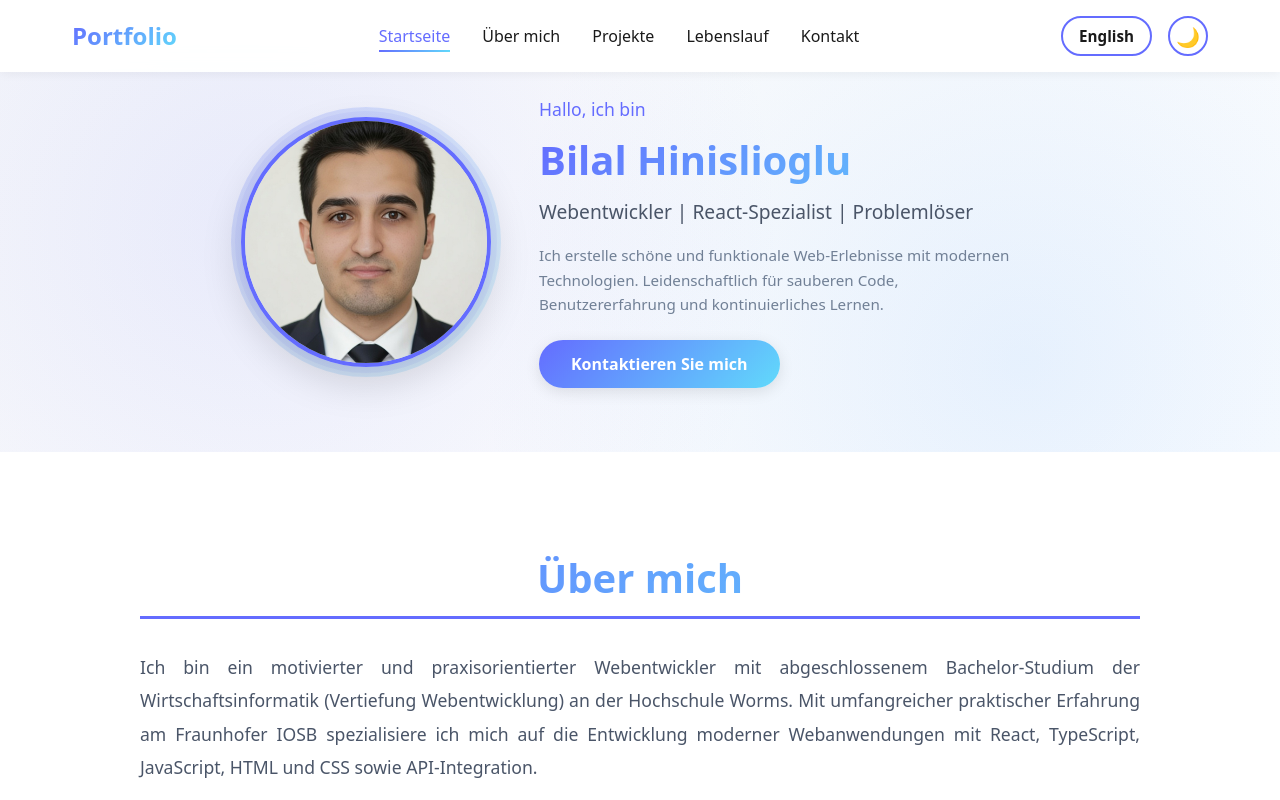
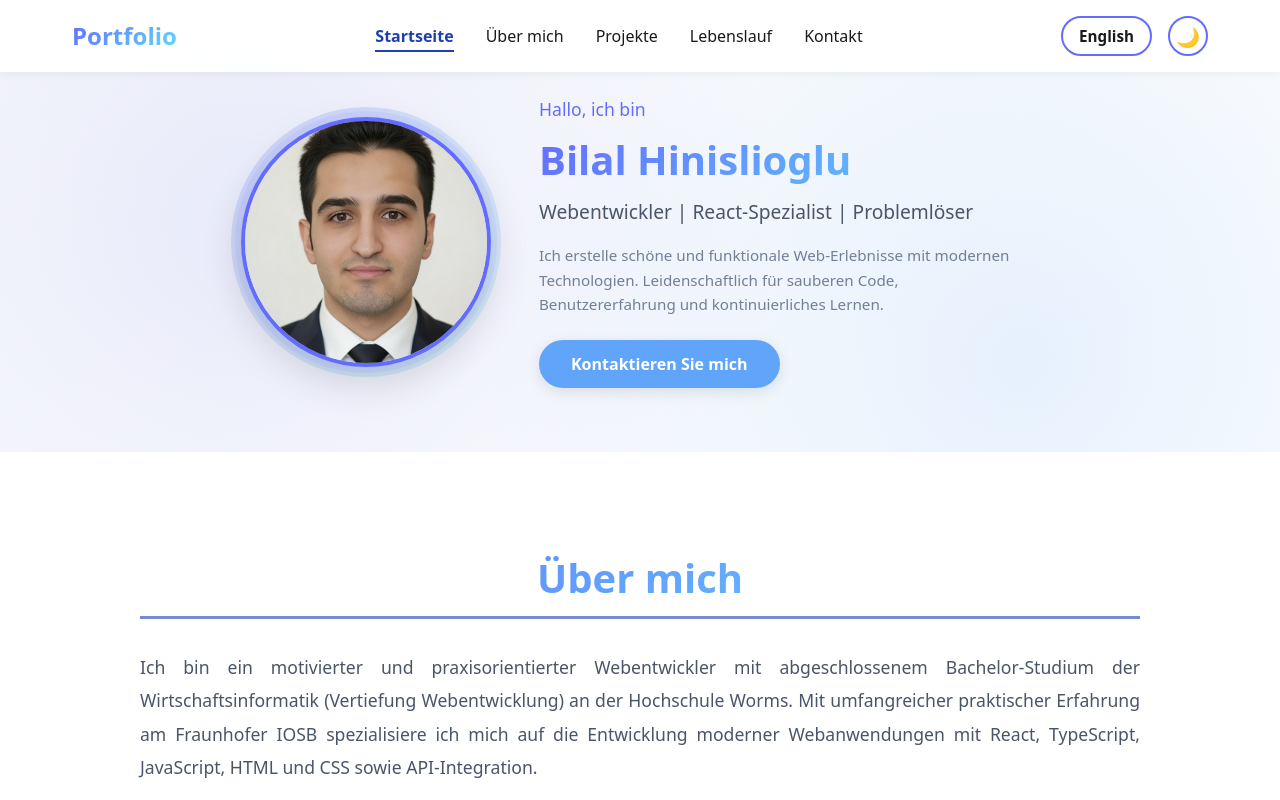
Before and after one commit to bilalsGitHub/portfolienew2026, a React (Vite) app: page / in a window 1280 px wide. Shown: the top 800 px of the page. Built offline with nearby package versions, Linux system fonts and the light colour scheme.

Commit message:
updated 1.1

```diff
--- a/src/components/About.css
+++ b/src/components/About.css
@@ -74,7 +74,7 @@
   color: var(--text-primary);
   font-weight: 600;
   padding-bottom: 0.5rem;
-  border-bottom: 2px solid var(--border-color);
+  border-bottom: 2px solid rgba(30, 64, 175, 0.6);
 }
 
 .skills-grid {
--- a/src/components/About.tsx
+++ b/src/components/About.tsx
@@ -15,7 +15,6 @@ const skills: Skill[] = [
   { name: "HTML5", category: "Frontend" },
   { name: "CSS3", category: "Frontend" },
   { name: "TailwindCSS", category: "Frontend" },
-  { name: "Redux", category: "Frontend" },
   { name: "Python (Scripting, Automation)", category: "Tools" },
   { name: "Node.js", category: "Backend" },
   { name: "SQL", category: "Backend" },
--- a/src/components/Header.css
+++ b/src/components/Header.css
@@ -67,18 +67,26 @@
   left: 0;
   width: 0;
   height: 2px;
-  background: linear-gradient(135deg, var(--accent-primary), var(--accent-secondary));
+  background: var(--accent-primary);
   transition: width 0.3s ease;
 }
 
-.nav-list a:hover::after,
-.nav-list a.active::after {
+.nav-list a:hover::after {
   width: 100%;
 }
 
-.nav-list a:hover,
+.nav-list a.active::after {
+  width: 100%;
+  background: #1e40af;
+}
+
+.nav-list a:hover {
+  color: var(--accent-primary);
+}
+
 .nav-list a.active {
-  color: var(--accent-primary);
+  color: #1e40af;
+  font-weight: 600;
 }
 
 .menu-toggle {
--- a/src/components/Hero.css
+++ b/src/components/Hero.css
@@ -160,7 +160,7 @@
   padding: 0.8rem 2rem;
   font-size: 1rem;
   font-weight: 600;
-  background: linear-gradient(135deg, var(--accent-primary), var(--accent-secondary));
+  background: #60a5fa;
   color: white;
   border: none;
   border-radius: 50px;
@@ -172,6 +172,7 @@
 .hero-cta:hover {
   transform: translateY(-3px);
   box-shadow: 0 6px 20px var(--shadow-lg);
+  background: #1e40af;
 }
 
 .hero-cta:active {
--- a/src/components/Projects.css
+++ b/src/components/Projects.css
@@ -407,6 +407,23 @@
   line-height: 1.3;
 }
 
+.project-url {
+  display: inline-block;
+  color: var(--accent-primary);
+  text-decoration: none;
+  font-size: 1rem;
+  font-weight: 500;
+  margin-bottom: 0.5rem;
+  transition: all 0.3s ease;
+  border-bottom: 1px solid transparent;
+}
+
+.project-url:hover {
+  color: var(--accent-secondary);
+  border-bottom-color: var(--accent-secondary);
+  transform: translateX(3px);
+}
+
 .project-tagline {
   font-size: 1.1rem;
   color: var(--accent-primary);
--- a/src/components/Projects.tsx
+++ b/src/components/Projects.tsx
@@ -98,8 +98,6 @@ const projects: Project[] = [
         features: ["Server Components", "Client Components", "Optimistic UI", "React Memoization"]
       }
     },
-    demoUrl: "https://habits-demo.example.com",
-    githubUrl: "https://github.com",
     images: ["/habitapp.png"]
   },
   {
@@ -167,8 +165,6 @@ const projects: Project[] = [
         features: ["Canvas-Animation (requestAnimationFrame)", "Echtzeit-Zustandsverwaltung", "Responsives Design", "Tastaturkürzel (F11, ESC)"]
       }
     },
-    demoUrl: "https://eyetracking-demo.example.com",
-    githubUrl: "https://github.com",
     images: ["/eyetracking1.png"]
   },
   {
@@ -239,7 +235,6 @@ const projects: Project[] = [
       }
     },
     demoUrl: "https://blackfocusvercel.vercel.app/",
-    githubUrl: "https://github.com",
     images: ["/blackfocus1.png", "/blackfocus2.png", "/blackfocus3.png"]
   },
   {
@@ -306,9 +301,7 @@ const projects: Project[] = [
         backend: ["OpenAI GPT API (für KI-Analyse)", "LocalStorage API", "Client-seitige Verarbeitung"],
         features: ["KI-Satzanalyse", "Automatisches Übersetzungs-Caching", "Kategorienverwaltung", "Fortschrittsverfolgung", "Schwierigkeitsstufen"]
       }
-    },
-    demoUrl: "https://dilogren-demo.example.com",
-    githubUrl: "https://github.com"
+    }
   },
   {
     en: {
@@ -403,8 +396,6 @@ const projects: Project[] = [
         features: ["MediaRecorder API", "Lokaler Speicher", "Cloud-Sync", "PWA-Bereit"]
       }
     },
-    demoUrl: "https://mediflow-demo.example.com",
-    githubUrl: "https://github.com",
     images: ["/voiceapp1.png", "/voiceapp2.png", "/voiceapp3.png"]
   }
 ];
@@ -638,6 +629,16 @@ export const Projects = () => {
                 <div className="project-header">
                   <div className="project-title-section">
                     <h3 className="project-title">{projectData.name}</h3>
+                    {project.demoUrl && (
+                      <a
+                        href={project.demoUrl}
+                        target="_blank"
+                        rel="noopener noreferrer"
+                        className="project-url"
+                      >
+                        {project.demoUrl}
+                      </a>
+                    )}
                     <p className="project-tagline">{projectData.tagline}</p>
                   </div>
                 </div>
--- a/src/components/Resume.css
+++ b/src/components/Resume.css
@@ -77,7 +77,7 @@
   font-weight: 600;
   margin-bottom: 2rem;
   color: var(--text-primary);
-  border-bottom: 3px solid var(--accent-primary);
+  border-bottom: 3px solid rgba(30, 64, 175, 0.6);
   padding-bottom: 0.5rem;
 }
 
@@ -194,6 +194,11 @@
 .timeline-item:hover::before {
   transform: scale(1.3);
   box-shadow: 0 0 0 4px var(--accent-primary), 0 0 30px rgba(129, 140, 248, 0.8);
+}
+
+.timeline-item.current::before {
+  background: #1e40af;
+  box-shadow: 0 0 0 4px var(--bg-primary), 0 0 20px rgba(30, 64, 175, 0.6);
 }
 
 .timeline-date {
--- a/src/components/Resume.tsx
+++ b/src/components/Resume.tsx
@@ -177,12 +177,14 @@ export const Resume = () => {
           }`}>
           <h2 className="section-title">{t.resume.experience}</h2>
           <div className="timeline">
-            {t.resume.experiences.map((exp, index) => (
+            {t.resume.experiences.map((exp, index) => {
+              const isPresent = exp.period.includes('Heute') || exp.period.includes('Present');
+              return (
                 <div
                   key={index}
                   className={`timeline-item ${
                     visibleSections.has("resume-experience") ? "visible" : ""
-                }`}
+                  } ${isPresent ? "current" : ""}`}
                   style={{ animationDelay: `${index * 0.2}s` }}>
                   <div className="timeline-date">{exp.period}</div>
                 <div className="timeline-content">
@@ -198,7 +200,8 @@ export const Resume = () => {
                   </p>
                 </div>
                 </div>
-            ))}
+              );
+            })}
           </div>
         </div>
 
--- a/src/translations.ts
+++ b/src/translations.ts
@@ -73,7 +73,7 @@ export const translations = {
             'Durchführung von UI-Optimierungen, Performance-Verbesserungen und Fehlerbehebungen',
             'Beitrag zur Modernisierung des Annotation-Workflows (Navigation, UI-Komponenten, Bildanzeige, Responsiveness und viel mehr)',
           ],
-          techstack: 'React, TypeScript, HTML, CSS, JavaScript, Git, GitLab, Python, SQL, Redux',
+          techstack: 'React, TypeScript, HTML, CSS, JavaScript, Git, GitLab, Python, SQL',
         },
         {
           title: 'Bachelor Thesis',
@@ -85,7 +85,7 @@ export const translations = {
             'Einsatz von Reverse Image Search, Webscraping & KI-Textanalyse',
             'Durchführung einer Usability-Studie (SUS-Score: 86)',
           ],
-          techstack: 'React, TypeScript, HTML, CSS, JavaScript, Redux, Webscraping, AI, LM',
+          techstack: 'React, TypeScript, HTML, CSS, JavaScript, Webscraping, AI',
         },
         {
           title: 'Praktikum – Shop Development',
@@ -190,7 +190,7 @@ export const translations = {
             'Execution of UI optimizations, performance improvements, and bug fixes',
             'Contribution to the modernization of the annotation workflow (Navigation, UI components, image display, responsiveness, and much more)',
           ],
-          techstack: 'React, TypeScript, HTML, CSS, JavaScript, Git, GitLab, Python, SQL, Redux',
+          techstack: 'React, TypeScript, HTML, CSS, JavaScript, Git, GitLab, Python, SQL',
         },
         {
           title: 'Bachelor Thesis',
@@ -202,7 +202,7 @@ export const translations = {
             'Use of Reverse Image Search, Webscraping & AI text analysis',
             'Conducted a usability study (SUS Score: 86)',
           ],
-          techstack: 'React, TypeScript, HTML, CSS, JavaScript, Redux, Webscraping, AI, LM',
+          techstack: 'React, TypeScript, HTML, CSS, JavaScript, Webscraping, AI',
         },
         {
           title: 'Internship – Shop Development',
```
Lines whose indentation alone changed are shown as unchanged.
